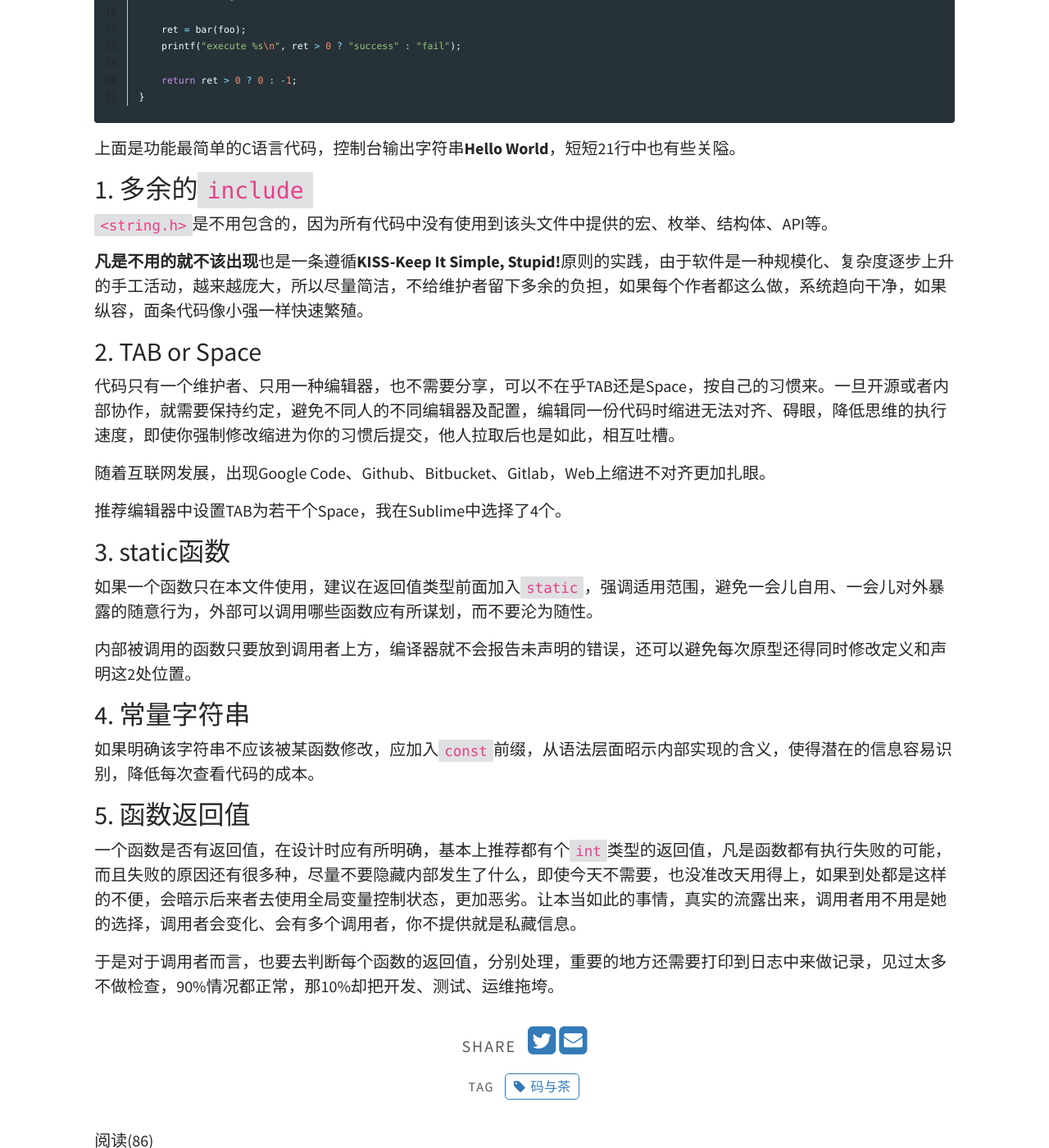
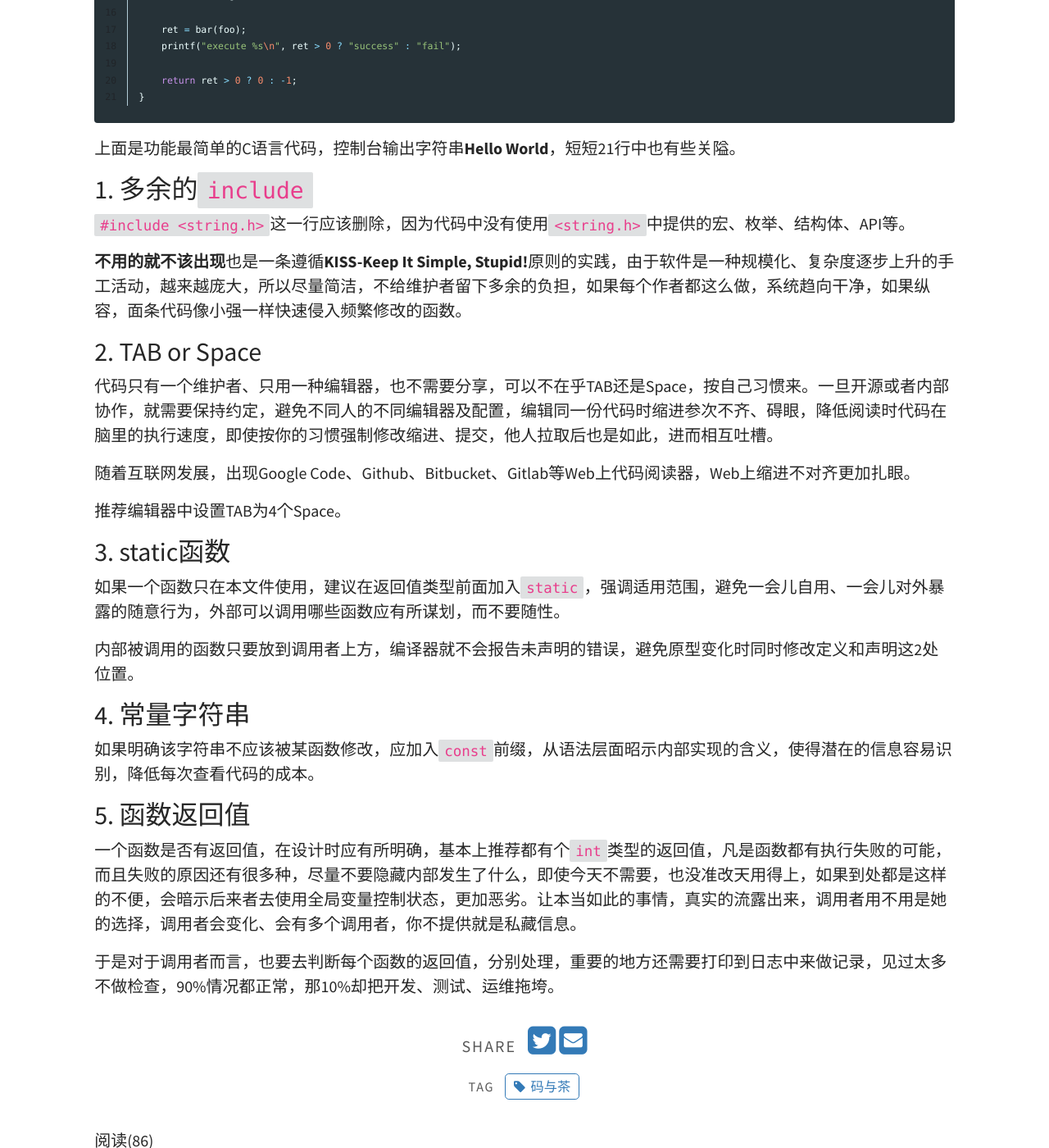
Before and after one commit to hubugui/hubugui.github.io, a Jekyll site: the page built from _posts/2020-05-03-码与茶-Hello World.md, in a window 1280 px wide and 1400 px high, scrolled down 820 px. Shown: the whole window at 82% size. Built offline with Jekyll 4.4.1, drawn with Linux system fonts in a browser that asks for light colours; comment, search, counter and statistics services are not loaded.

Commit message:
update codetea

```diff
--- a/_posts/2020-05-03-码与茶-Hello World.md
+++ b/_posts/2020-05-03-码与茶-Hello World.md
@@ -42,23 +42,23 @@ int main(int argc, char *argv[])
 
 ## 1. 多余的`include`
 
-`<string.h>`是不用包含的，因为所有代码中没有使用到该头文件中提供的宏、枚举、结构体、API等。
+`#include <string.h>`这一行应该删除，因为代码中没有使用`<string.h>`中提供的宏、枚举、结构体、API等。
 
-**凡是不用的就不该出现**也是一条遵循**KISS-Keep It Simple, Stupid!**原则的实践，由于软件是一种规模化、复杂度逐步上升的手工活动，越来越庞大，所以尽量简洁，不给维护者留下多余的负担，如果每个作者都这么做，系统趋向干净，如果纵容，面条代码像小强一样快速繁殖。
+**不用的就不该出现**也是一条遵循**KISS-Keep It Simple, Stupid!**原则的实践，由于软件是一种规模化、复杂度逐步上升的手工活动，越来越庞大，所以尽量简洁，不给维护者留下多余的负担，如果每个作者都这么做，系统趋向干净，如果纵容，面条代码像小强一样快速侵入频繁修改的函数。
 
 ## 2.  TAB or Space
 
-代码只有一个维护者、只用一种编辑器，也不需要分享，可以不在乎TAB还是Space，按自己的习惯来。一旦开源或者内部协作，就需要保持约定，避免不同人的不同编辑器及配置，编辑同一份代码时缩进无法对齐、碍眼，降低思维的执行速度，即使你强制修改缩进为你的习惯后提交，他人拉取后也是如此，相互吐槽。
+代码只有一个维护者、只用一种编辑器，也不需要分享，可以不在乎TAB还是Space，按自己习惯来。一旦开源或者内部协作，就需要保持约定，避免不同人的不同编辑器及配置，编辑同一份代码时缩进参次不齐、碍眼，降低阅读时代码在脑里的执行速度，即使按你的习惯强制修改缩进、提交，他人拉取后也是如此，进而相互吐槽。
 
-随着互联网发展，出现Google Code、Github、Bitbucket、Gitlab，Web上缩进不对齐更加扎眼。
+随着互联网发展，出现Google Code、Github、Bitbucket、Gitlab等Web上代码阅读器，Web上缩进不对齐更加扎眼。
 
-推荐编辑器中设置TAB为若干个Space，我在Sublime中选择了4个。
+推荐编辑器中设置TAB为4个Space。
 
 ## 3. static函数
 
-如果一个函数只在本文件使用，建议在返回值类型前面加入`static`，强调适用范围，避免一会儿自用、一会儿对外暴露的随意行为，外部可以调用哪些函数应有所谋划，而不要沦为随性。
+如果一个函数只在本文件使用，建议在返回值类型前面加入`static`，强调适用范围，避免一会儿自用、一会儿对外暴露的随意行为，外部可以调用哪些函数应有所谋划，而不要随性。
 
-内部被调用的函数只要放到调用者上方，编译器就不会报告未声明的错误，还可以避免每次原型还得同时修改定义和声明这2处位置。
+内部被调用的函数只要放到调用者上方，编译器就不会报告未声明的错误，避免原型变化时同时修改定义和声明这2处位置。
 
 ## 4. 常量字符串
 
```
Also changed, not shown: _posts/2020-05-02-码与茶-前言.md (+1 -1 lines).
